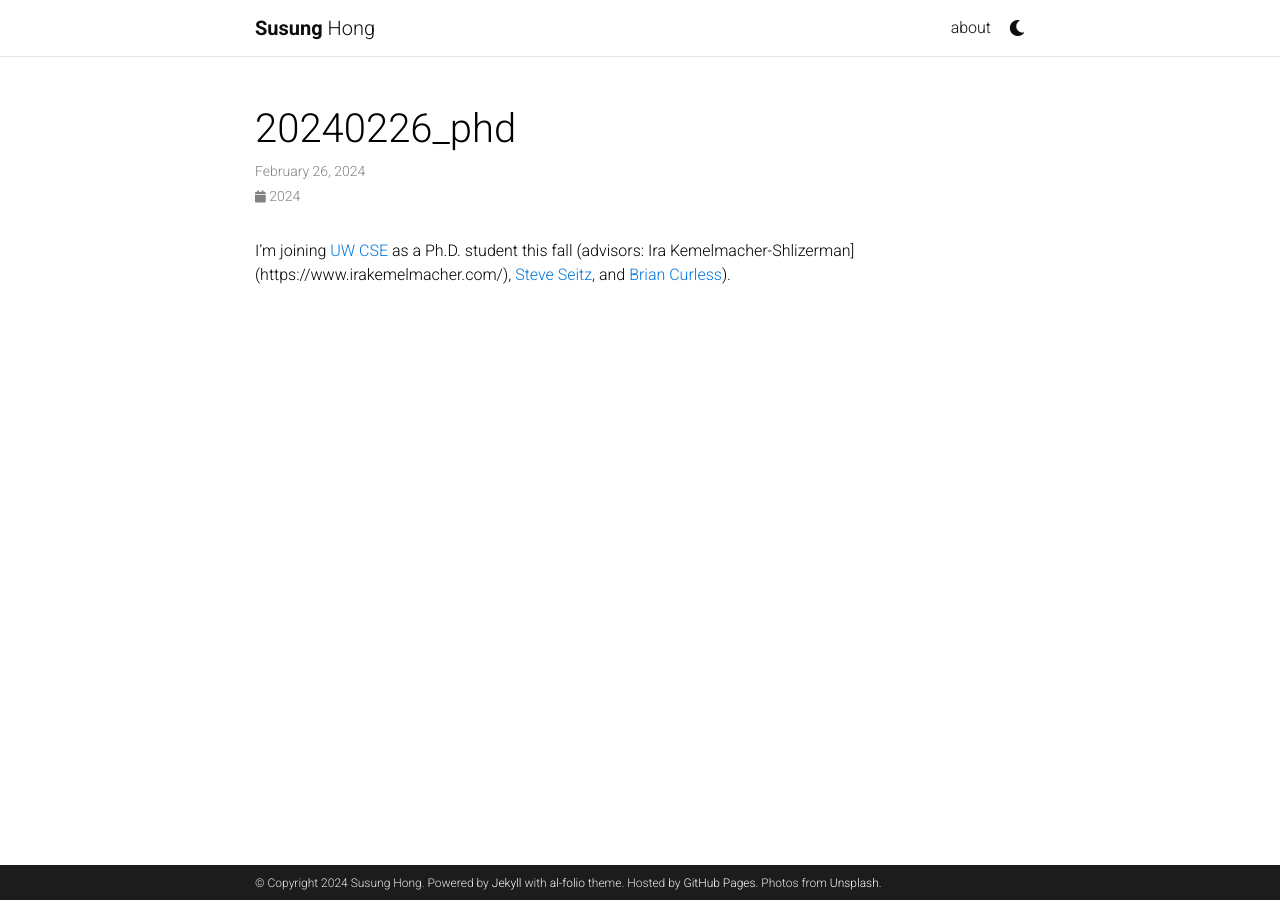
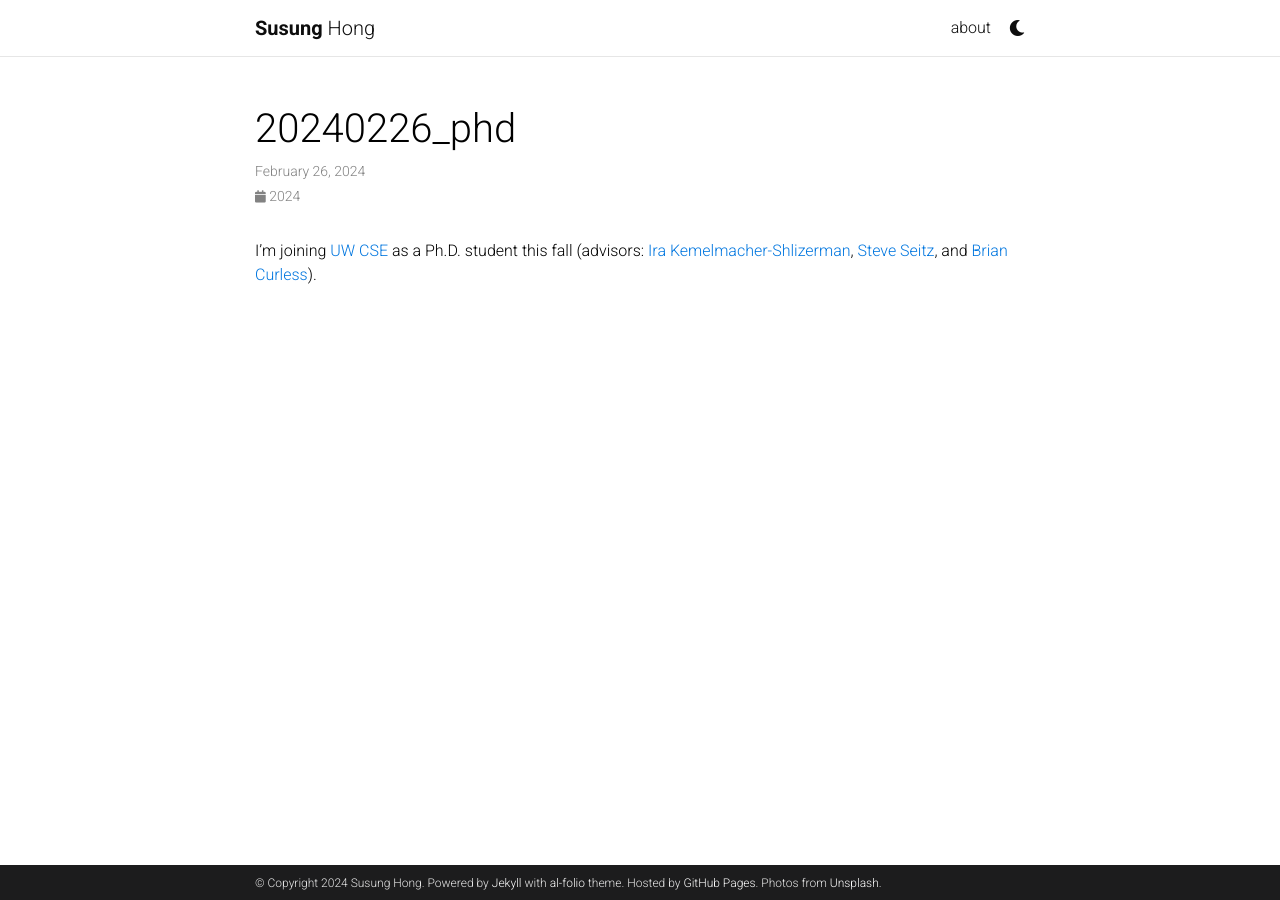
Before and after one commit to SusungHong/susunghong.github.io, a Jekyll site: the page built from _news/20240226_phd.md, in a window 1280 px wide. Built offline with Jekyll 4.4.1, drawn with Linux system fonts in a browser that asks for light colours; comment, search, counter and statistics services are not loaded; a style sheet for code colours, icons or effects is not loaded.

Commit message:
Update 20240226_phd.md

```diff
--- a/_news/20240226_phd.md
+++ b/_news/20240226_phd.md
@@ -4,4 +4,4 @@ date: 2024-02-26 15:59:00+0900
 inline: true
 ---
 
-I'm joining [UW CSE](https://www.cs.washington.edu/) as a Ph.D. student this fall (advisors: Ira Kemelmacher-Shlizerman](https://www.irakemelmacher.com/), [Steve Seitz](https://www.smseitz.com/), and [Brian Curless](https://homes.cs.washington.edu/~curless/)).
+I'm joining [UW CSE](https://www.cs.washington.edu/) as a Ph.D. student this fall (advisors: [Ira Kemelmacher-Shlizerman](https://www.irakemelmacher.com/), [Steve Seitz](https://www.smseitz.com/), and [Brian Curless](https://homes.cs.washington.edu/~curless/)).
```
